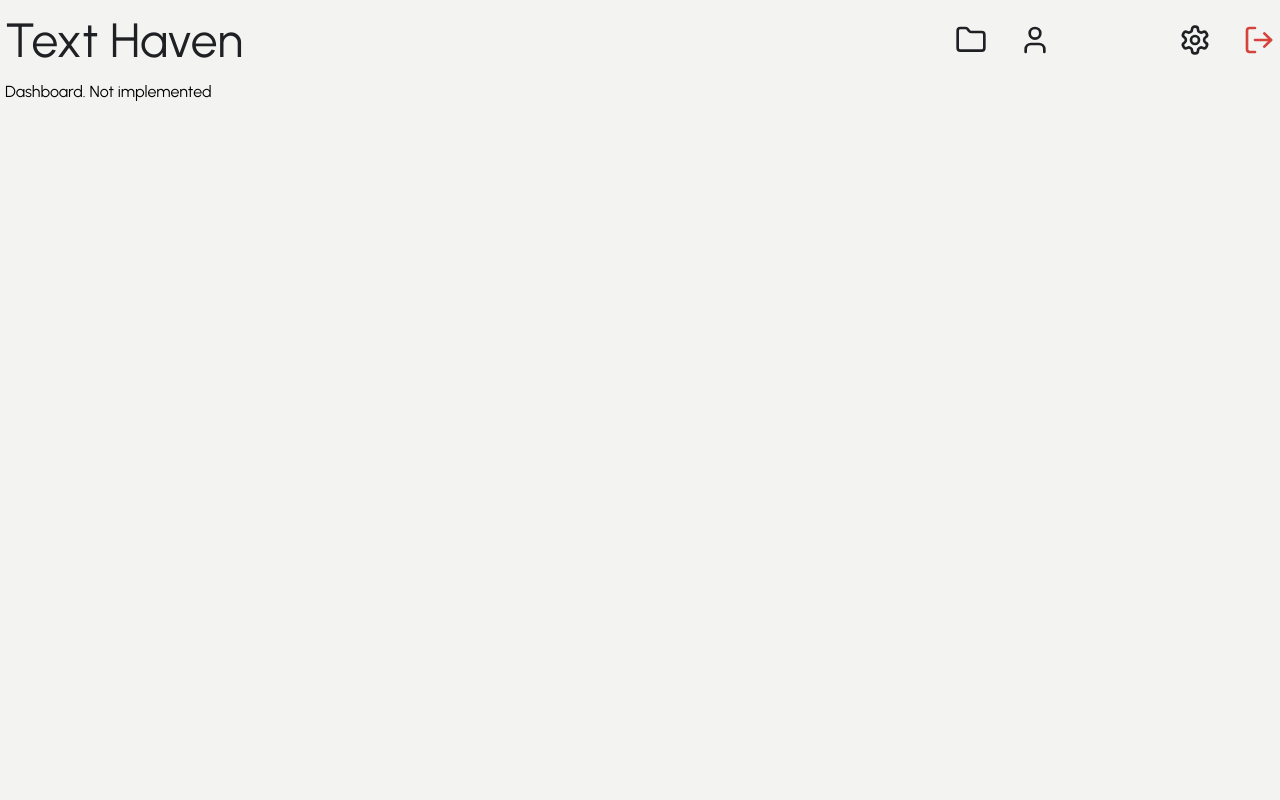
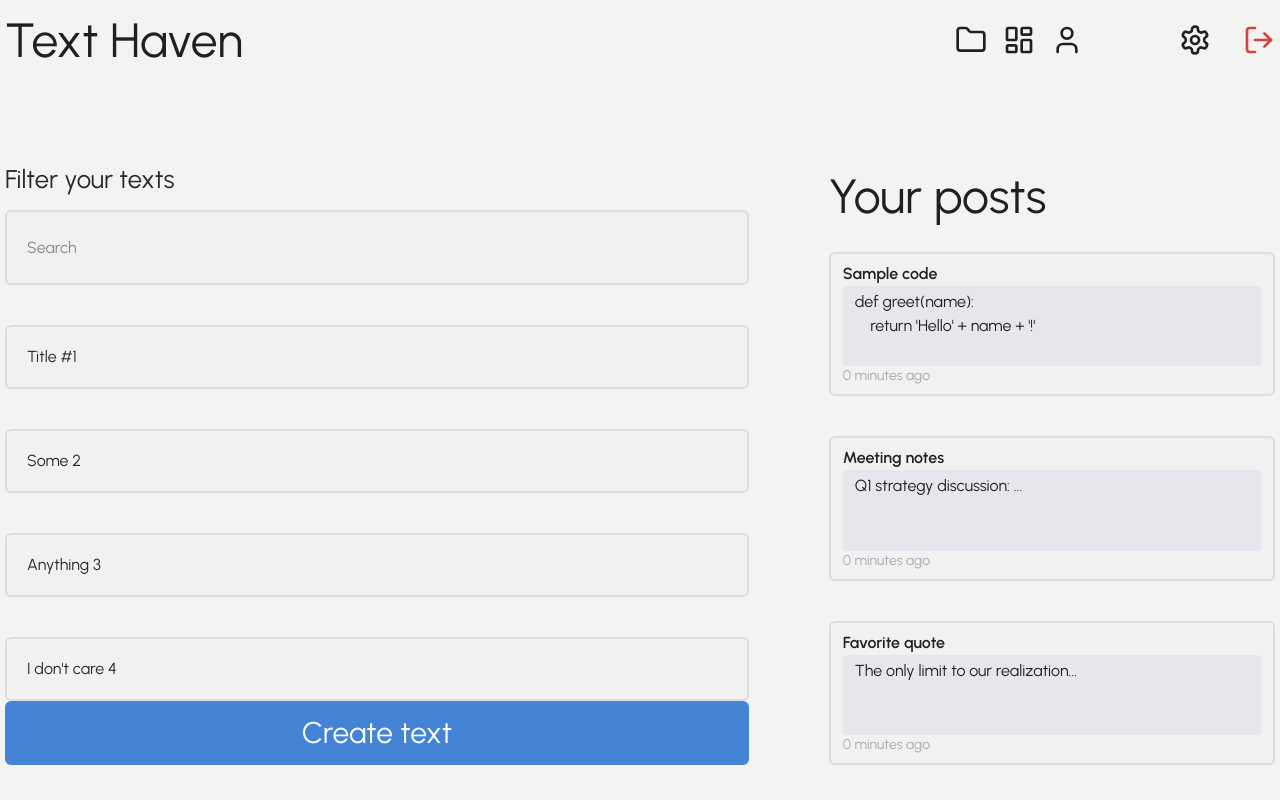
Before and after one commit to iiivanpopov/text-haven, a Next.js app in the folder frontend/: page /dashboard in a window 1280 px wide. Built offline with nearby package versions, Linux system fonts and the light colour scheme.

Commit message:
feat(ui): dashboard

```diff
--- a/frontend/src/app/(main)/page.tsx
+++ b/frontend/src/app/(main)/page.tsx
@@ -2,7 +2,7 @@
 
 import Link from 'next/link'
 import { useState } from 'react'
-import Post from './components/Post'
+import Post from '../../components/Post'
 
 export default function Main() {
 	const [date, setDate] = useState<Date>(new Date())
--- a/frontend/src/app/dashboard/page.tsx
+++ b/frontend/src/app/dashboard/page.tsx
@@ -1,3 +1,79 @@
+'use client'
+
+import Input from '@components/Input'
+import Post from '@components/Post'
+import Link from 'next/link'
+import { useMemo, useState } from 'react'
+
 export default function Dashboard() {
-	return <div>Dashboard. Not implemented</div>
+	const [search, setSearch] = useState('')
+	const texts = useMemo(() => ['Title #1', 'Some 2', 'Anything 3', `I don't care 4`], [])
+
+	const filteredTexts = useMemo(() => {
+		if (!search) return texts
+		const pattern = new RegExp(search, 'i')
+		return texts.filter(text => pattern.test(text))
+	}, [search, texts])
+
+	return (
+		<main className='mt-20 grid grid-cols-[5fr_3fr] gap-x-20'>
+			<div className='flex flex-col justify-between'>
+				<div className='flex flex-col gap-y-10'>
+					<div className='flex flex-col gap-y-3'>
+						<p className='text-[1.6rem] text-secondary-light dark:text-secondary-dark'>
+							Filter your texts
+						</p>
+						<Input
+							name='search'
+							value={search}
+							className='h-[75px]'
+							placeholder='Search'
+							onChange={e => setSearch(e.target.value)}
+						/>
+					</div>
+					<div className='flex flex-col gap-y-10'>
+						{filteredTexts.map(text => (
+							<Link
+								key={text}
+								href={`/text/${text}`}
+								className='h-16 border-2 flex items-center border-outline-light rounded-md dark:border-outline-dark bg-background-secondary-light dark:bg-background-secondary-dark'
+							>
+								<span className='ml-5 text-secondary-light dark:text-secondary-dark'>{text}</span>
+							</Link>
+						))}
+					</div>
+				</div>
+				<Link
+					href='/storage'
+					aria-label='Go to storage'
+					className='w-full flex items-center justify-center transition-colors cursor-pointer bg-blue-light dark:bg-blue-dark h-16 rounded-md text-white text-3xl hover:bg-blue-dark-light dark:hover:bg-blue-dark-dark'
+				>
+					Create text
+				</Link>
+			</div>
+			<div className='flex flex-col justify-between'>
+				<h3 className='text-subheading text-primary-light dark:text-primary-dark'>Your posts</h3>
+				<div className='mt-5 grid grid-rows-3 h-full gap-y-10'>
+					<Post
+						id='0'
+						title='Sample code'
+						content={['def greet(name):', "\treturn 'Hello' + name + '!'"]}
+						date={new Date()}
+					/>
+					<Post
+						id='1'
+						title='Meeting notes'
+						content={'Q1 strategy discussion: ...'}
+						date={new Date()}
+					/>
+					<Post
+						id='2'
+						title='Favorite quote'
+						content={'The only limit to our realization...'}
+						date={new Date()}
+					/>
+				</div>
+			</div>
+		</main>
+	)
 }
--- a/frontend/src/components/Header/Header.tsx
+++ b/frontend/src/components/Header/Header.tsx
@@ -1,6 +1,6 @@
 'use client'
 
-import { Folder, LogOut, Settings, User } from 'lucide-react'
+import { Folder, LayoutDashboard, LogOut, Settings, User } from 'lucide-react'
 import Link from 'next/link'
 import NavBtn from './NavBtn'
 import NavItem from './NavItem'
@@ -14,12 +14,18 @@ export default function () {
 				</h1>
 			</Link>
 			<nav className='flex w-80 justify-between'>
-				<div className='w-24 flex justify-between'>
+				<div className='w-32 flex justify-between'>
 					<NavItem
 						icon={Folder}
 						url={'/storage'}
 						className='hover:text-blue-light dark:hover:text-blue-dark'
 						ariaLabel='Storage'
+					/>
+					<NavItem
+						icon={LayoutDashboard}
+						url={'/dashboard'}
+						className='hover:text-blue-light dark:hover:text-blue-dark'
+						ariaLabel='Dashboard'
 					/>
 					<NavItem
 						icon={User}
```
Also changed, not shown: frontend/src/components/Post/Post.tsx (renamed from frontend/src/app/(main)/components/Post/Post.tsx), frontend/src/components/Post/PostContent.tsx (renamed from frontend/src/app/(main)/components/Post/PostContent.tsx), frontend/src/components/Post/index.tsx (renamed from frontend/src/app/(main)/components/Post/index.tsx).
